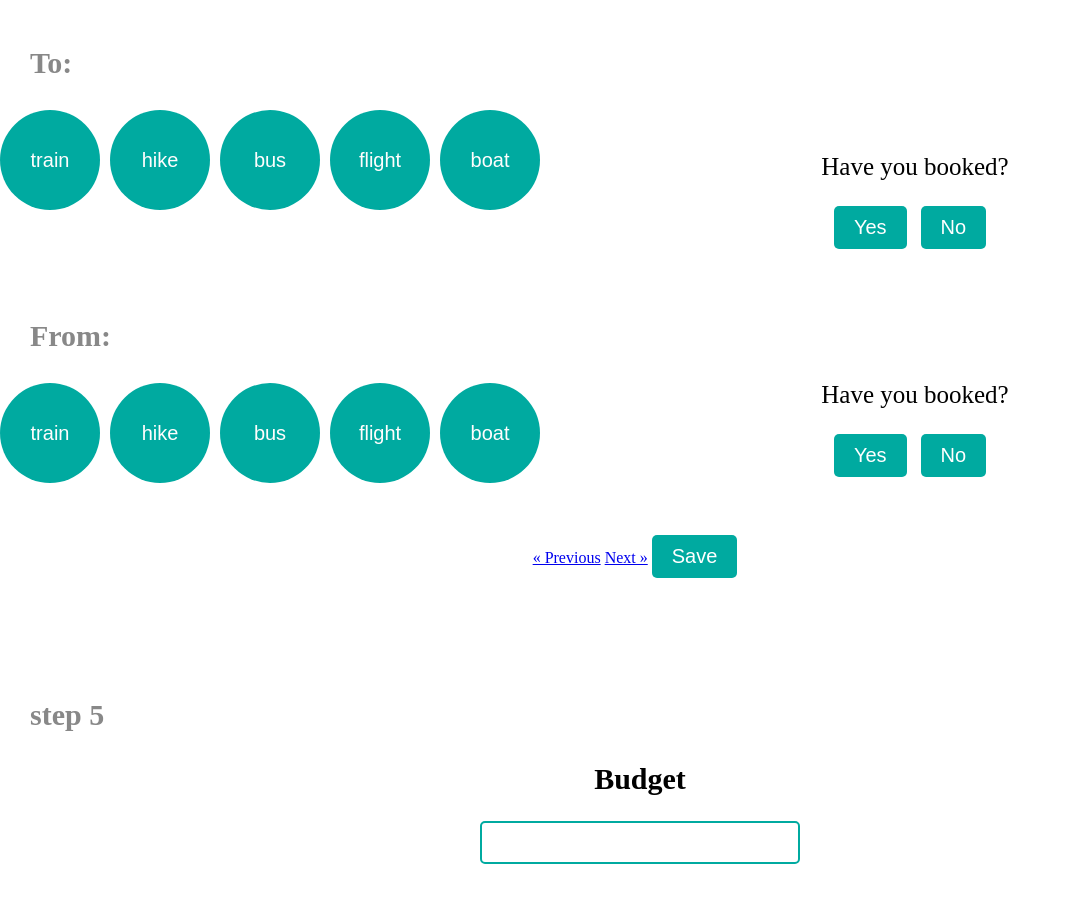
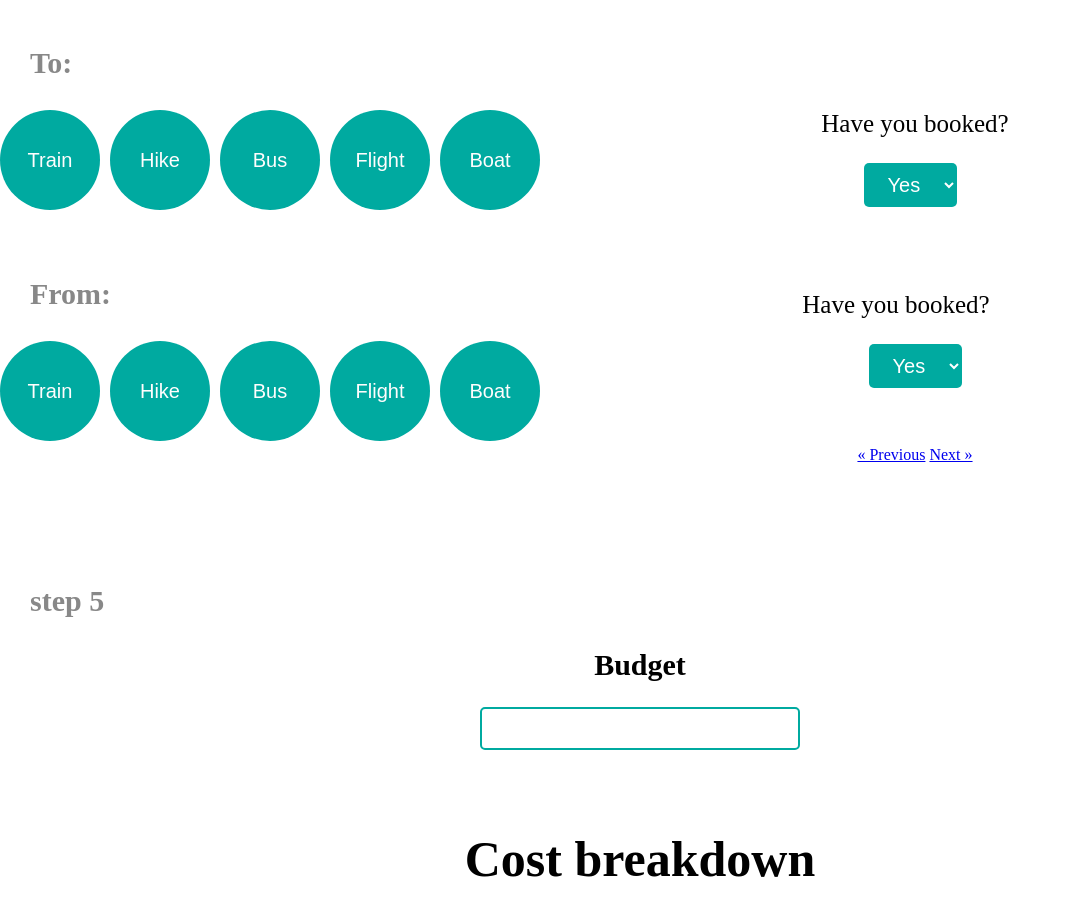
Before and after one commit to faithmwangi/Project-1-OutOfTheGroupChat, a website: page app.html in a window 1280 px wide. Shown: the part 3462-4369 px from the top of the page, without its empty margins (0-1071 px from the left). Drawn offline with nearby package versions, Linux system fonts and the light colour scheme.

Commit message:
Add active buttons

```diff
--- a/app.css
+++ b/app.css
@@ -299,7 +299,7 @@ legend{
 .booked-going{
     margin-bottom: 70px;
 }
-.booked-going button{
+.booked-going select{
     justify-content: center;
     display: inline-block;
     font-size: 20px;
@@ -313,6 +313,7 @@ legend{
 .booked-going p{
     font-size: 25px;
 }
+
 .transport-return [type="button"]{
     float: left;
     display: inline-block;
@@ -336,7 +337,7 @@ legend{
     margin-top: -90px;
     margin-bottom: 40px;
 }
-.booked-return button{
+.booked-return select{
     justify-content: center;
     display: inline-block;
     font-size: 20px;
@@ -350,22 +351,18 @@ legend{
 .booked-return p{
     font-size: 25px;
 }
-#continue-btn-4, #save-btn-4{
-    justify-content: center;
-    display: inline-block;
-    font-size: 20px;
-    padding: 10px 20px;
-    border-radius: 5px;
-    background-color: #00aaa0;
+.transport-buttons button:hover,
+.transport-button.active-1 button:hover{
+    background-color: #555;
+}
+
+.transport-button.active,
+.transport-button-1.active {
+    background-color: #4caf50;
     color: white;
-    border: none;
-    margin-right: 10px;
 }
-#continue-btn-4:hover,
-#save-btn-4:hover {
-    cursor: pointer;
-    background-color: #008b81;
-}
+
+
 /*STEP 5 "Budget"*/
 #step-5{
     text-align: center;
--- a/app.html
+++ b/app.html
@@ -126,37 +126,43 @@
             <h1>Transport Details</h1>
             <div class="transport-going">
                 <h3>To:</h3>
-                <button type="button" id="t-1">train</button>
-                <button type="button" id="h-1">hike</button>
-                <button type="button" id="b-2">bus</button>
-                <button type="button" id="f-1">flight</button>
-                <button type="button" id="boat-1">boat</button>
-                <br>
+                <div class="transport-buttons">
+                    <button type="button" id="t-1" class="transport-button">Train</button>
+                    <button type="button" id="h-1" class="transport-button">Hike</button>
+                    <button type="button" id="b-1" class="transport-button">Bus</button>
+                    <button type="button" id="f-1" class="transport-button">Flight</button>
+                    <button type="button" id="boat-1" class="transport-button">Boat</button>
+                </div>
             </div>
             <div class="booked-going">
                 <p>Have you booked?</p>
-                <button type="button" id="yes-1">Yes</button>
-                <button type="button" id="yes-1">No</button>
+                <select>
+                    <option value="yes-1">Yes</option>
+                    <option value="no-1">No</option>
+                </select>
             </div>
             <div class="transport-return">
                 <h3>From:</h3>
-                <button type="button" id="t-2">train</button>
-                <button type="button" id="h-2">hike</button>
-                <button type="button" id="b-2">bus</button>
-                <button type="button" id="f-2">flight</button>
-                <button type="button" id="boat-2">boat</button>
-                <br>
+                <div class="transport-buttons">
+                    <button type="button" id="t-2" class="transport-button-1">Train</button>
+                    <button type="button" id="h-2" class="transport-button-1">Hike</button>
+                    <button type="button" id="b-2" class="transport-button-1">Bus</button>
+                    <button type="button" id="f-2" class="transport-button-1">Flight</button>
+                    <button type="button" id="boat-2" class="transport-button-1">Boat</button>
+                </div>
             </div>
             <div class="booked-return">
                 <p>Have you booked?</p>
-                <button type="button" id="yes-2">Yes</button>
-                <button type="button" id="yes-2">No</button>
+                <select>
+                    <option value="yes-2">Yes</option>
+                    <option value="no-2">No</option>
+                </select>
             </div>
+
             <br>
             <div class="btn-4">
                 <a href="#step-3" class="previous">&laquo; Previous</a>
                 <a href="#step-5" class="next">Next &raquo;</a>
-                <button type="save" id="save-btn-4">Save</button>
             </div>
         </section>
         <!--SECTION 5: BUDGET-->
--- a/app.js
+++ b/app.js
@@ -69,6 +69,24 @@ addContactButton.addEventListener("click", function(event) {
   document.getElementById("emergency-phone").value = "";
 });
 
+//TRANSPORT OPTIONS
+const goingButtons = document.querySelectorAll('.transport-button');
+
+goingButtons.forEach(button => {
+  button.addEventListener('click', () => {
+    goingButtons.forEach(btn => btn.classList.remove('active'));
+    button.classList.add('active');
+  });
+});
+const returnButtons = document.querySelectorAll('.transport-button-1');
+
+returnButtons.forEach(button => {
+  button.addEventListener('click', () => {
+    returnButtons.forEach(btn => btn.classList.remove('active'));
+    button.classList.add('active');
+  });
+});
+
 
 var button = document.getElementById("generate-pdf");
   button.addEventListener("click", function () {
@@ -82,9 +100,15 @@ var button = document.getElementById("generate-pdf");
       var typeOfTrip = "Type of trip " + $('input[name="trip-type"]').val();
       //TRIP DATE
       var tripDuration = "Trip duration (days): " + $('input[name="NumDays"]').val();
-      var tripStart = "Start date: " + $('input[name="trip-start"]');
-      var tripEnd = "End date: " + $('input[name="trip-end"]');
-      //THE CREW
+      var tripStart = "Start date: " + $('input[name="trip-start"]').val();
+      var tripEnd = "End date: " + $('input[name="trip-end"]').val();
+      // THE CREW
+      var contactsList = "";
+      for (var i = 0; i < contacts.length; i++) {
+        contactsList += contacts[i].crewName + " - " + contacts[i].phone + " - " + contacts[i].emergencyName + " - " + contacts[i].emergencyEmail + " - " + contacts[i].emergencyPhone + "\n";
+      }
+      var crewTitle = "The Crew:";
+      //TRANSPORT
       //PAGE TITLE
       doc.text(pageTitle, 20, 20);
       //TRIP INFO
@@ -97,5 +121,9 @@ var button = document.getElementById("generate-pdf");
       doc.text(tripStart, 20, 80)
       doc.text(tripEnd, 20, 90)
       //THE CREW
+      doc.text(crewTitle, 20, 110);
+      doc.text(contactsList, 20, 120);
+      //TRANSPORT
       doc.save("outOfTheGroupChat.pdf");
+
   });
```
